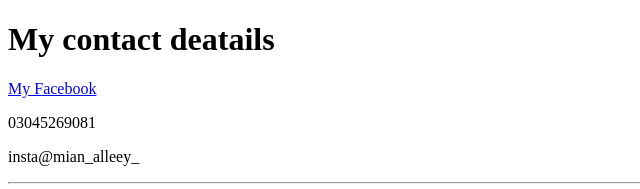
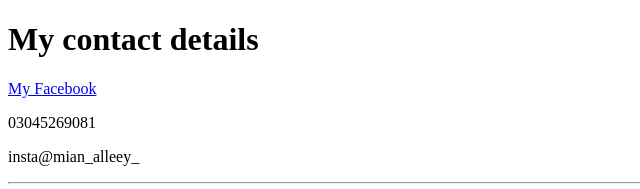
Before and after one commit to aliahmad135/cv, a plain HTML site: page contacts.html in a window 1280 px wide. Shown: the top 189 px of the page, 0-640 px from the left. Drawn offline with Linux system fonts and the light colour scheme.

Commit message:
Update contacts.html

```diff
--- a/contacts.html
+++ b/contacts.html
@@ -5,7 +5,7 @@
     <title>Contact me</title>
   </head>
   <body>
-    <h1>My contact deatails</h1>
+    <h1>My contact details</h1>
       <p><a href="https://www.facebook.com/ali.atique.3958">My Facebook</a></p>
       <p>03045269081</p>
       <p>insta@mian_alleey_</p>
```
